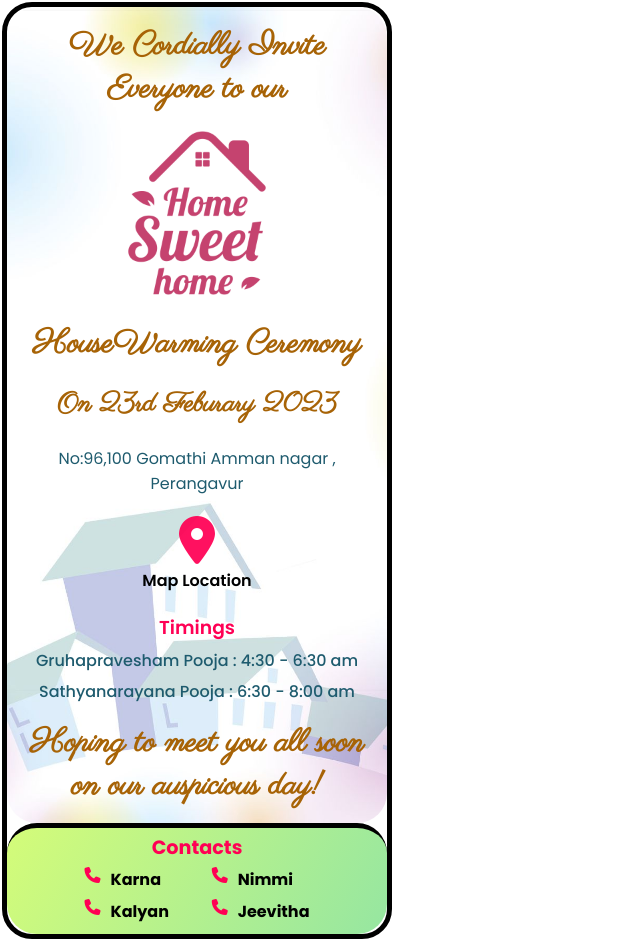
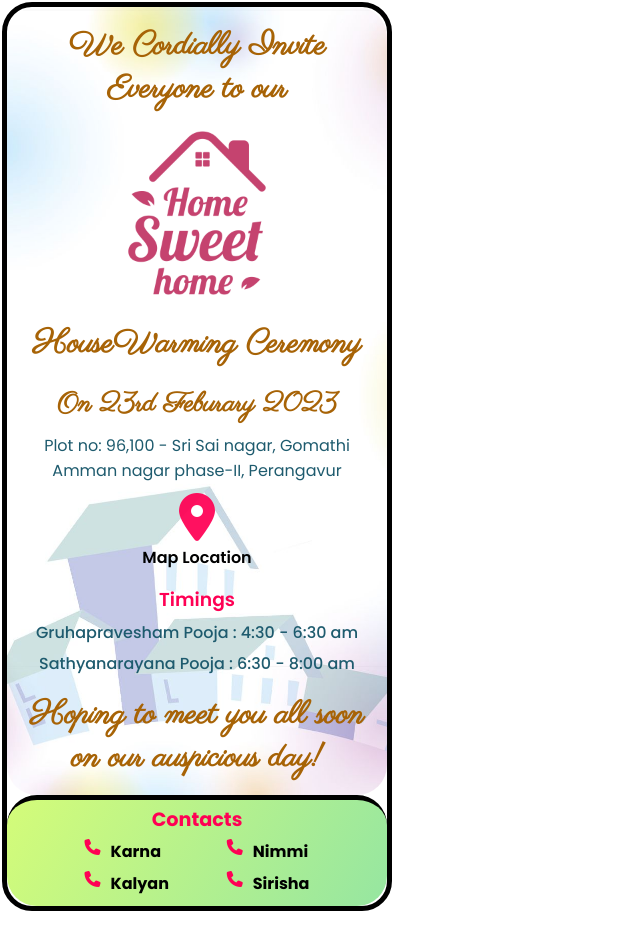
Before and after one commit to legendarycopyninja/HouseWarming, a React (Vite) app in the folder housewarming/: page / in a window 1280 px wide. Shown: the whole page, without its empty margins (0-640 px from the left). After the commit the page ends 911 px from the top, so only its background shows below. Built offline with nearby package versions, Linux system fonts and the light colour scheme.

Commit message:
Final Changes

```diff
--- a/housewarming/src/App.css
+++ b/housewarming/src/App.css
@@ -15,7 +15,7 @@
   gap: 10px;
   align-items: center;
   font-family: 'Parisienne',sans-serif;
-  padding: 8px 18px 18px 18px;
+  padding: 8px 18px 5px 18px;
 }
 
 .headimg {
@@ -57,12 +57,13 @@
   margin-top: 0px;
   font-size: 1rem;
   text-align: center;
+  padding: 0px 10px;
   /* font-weight: 700; */
 }
 
 .mapContainer {
   width: 300px;
-  margin: 20px auto 20px;
+  margin: 10px auto 15px;
   text-align: center;
 }
 
--- a/housewarming/src/Components/Content.jsx
+++ b/housewarming/src/Components/Content.jsx
@@ -9,7 +9,7 @@ export default function Content(){
             </header>
             {/* Main Content */}
             <main className="maincontent">
-                <p className="address">No:96,100 Gomathi Amman nagar , Perangavur</p>
+                <p className="address">Plot no: 96,100 - Sri Sai nagar, Gomathi Amman nagar phase-II, Perangavur</p>
                 <div className="mapContainer">
                     <a  href="https://www.google.com/maps/@/data=!4m3!11m2!2sDEFdhTOz0PxGWti0O8PI2GMmHxxGcQ!3e3?utm_source=mstt_0&g_ep=CAESCTExLjYwLjcwMxgAILffASoAQgJJTg%3D%3D" target="_blank" rel="noopener noreferrer">
                         <i className="fa-solid fa-location-dot"></i>
--- a/housewarming/src/Components/Footer.jsx
+++ b/housewarming/src/Components/Footer.jsx
@@ -20,7 +20,7 @@ export default function Footer(){
                                 </a>
                                 <a href="tel:+919600578546" className="phonelinks">
                                         <i class='fas fa-phone'></i>
-                                <p>Jeevitha</p>
+                                <p>Sirisha</p>
                                 </a>
                         </div>
                 </div>
```
